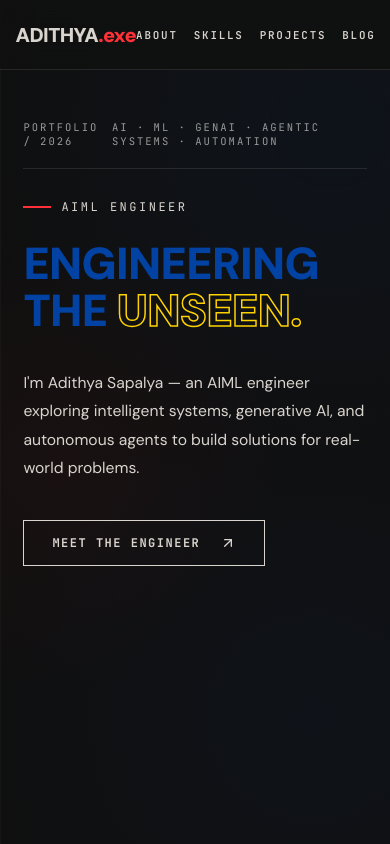
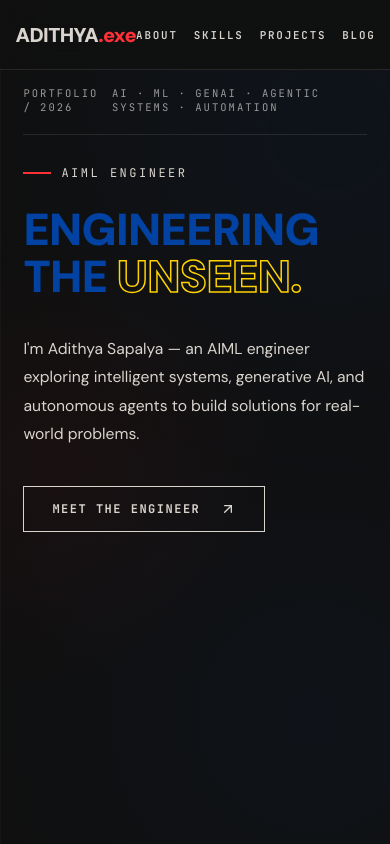
Before and after one commit to Adithyasapalya/adithya-portfolio, a React (Vite) app: page / in a window 390 px wide. Shown: the top 844 px of the page. Built offline with nearby package versions, Linux system fonts and the light colour scheme; no server answers.

Commit message:
edited arc1

```diff
--- a/src/App.css
+++ b/src/App.css
@@ -148,7 +148,7 @@
 .hero-section {
   position: relative;
   min-height: 100vh;
-  padding: 130px 6% 60px;
+  padding: 92px 6% 60px;
   display: flex;
   flex-direction: column;
   justify-content: space-between;
@@ -1150,7 +1150,7 @@
   }
 
   .hero-section {
-    padding-top: 120px;
+    padding-top: 86px;
     padding-bottom: 50px;
   }
 
```
